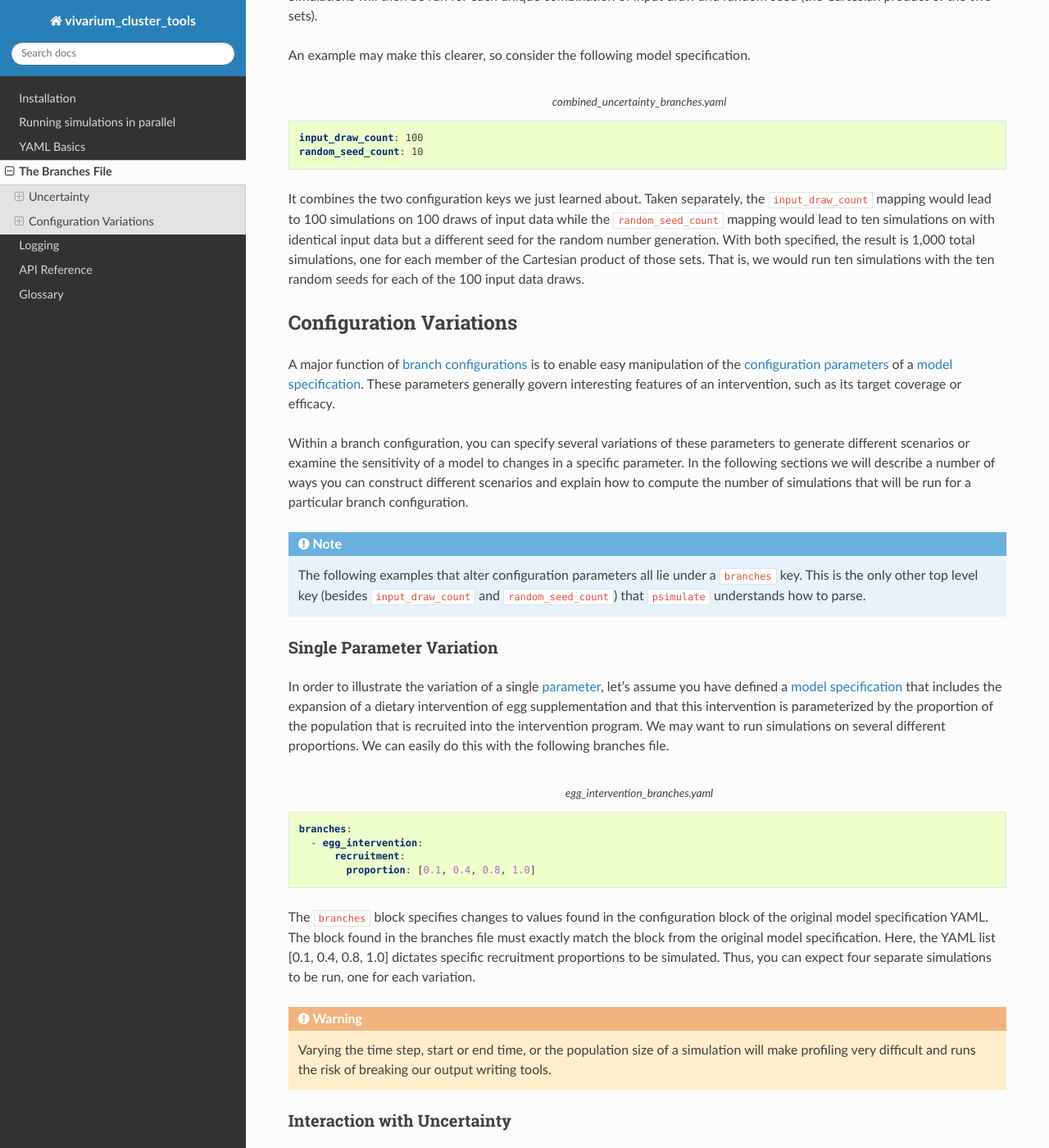
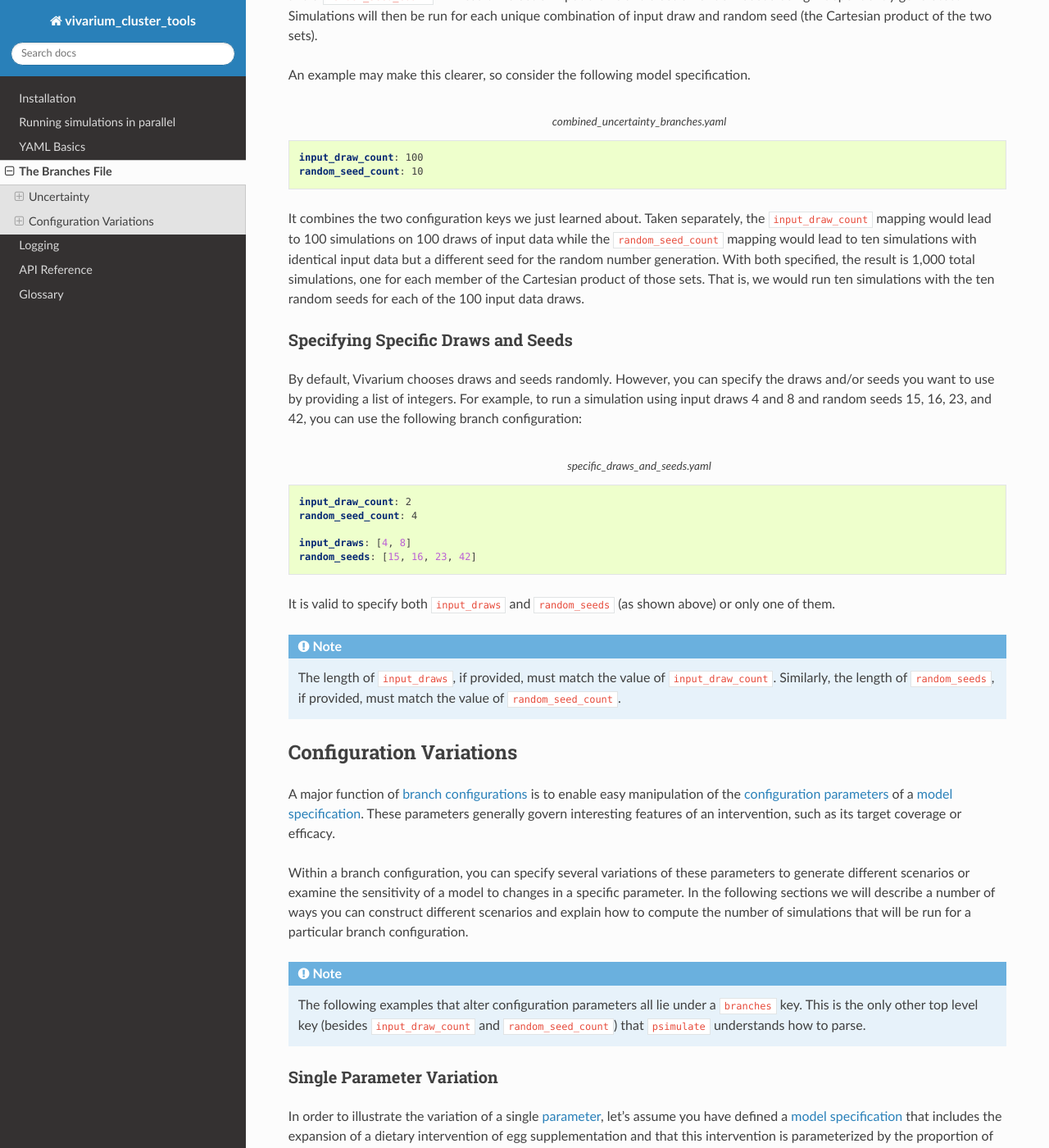
Before and after one commit to ihmeuw/vivarium_cluster_tools, a Sphinx documentation site: the page built from docs/source/branch.rst, in a window 1280 px wide and 1400 px high, scrolled down 2814 px. Shown: the whole window at 82% size. Built offline with Sphinx 7.4.7 and the Read the Docs theme 2.0.0, drawn with Linux system fonts in a browser that asks for light colours; the version number could not be read and is left out; some of the changed text lies outside the part shown.

Commit message:
Add blurb about specify draws and seeds

```diff
--- a/docs/source/branch.rst
+++ b/docs/source/branch.rst
@@ -126,9 +126,31 @@ An example may make this clearer, so consider the following model specification.
 
 It combines the two configuration keys we just learned about. Taken separately, the ``input_draw_count`` mapping would
 lead to 100 simulations on 100 draws of input data while the ``random_seed_count`` mapping would lead to ten
-simulations on with identical input data but a different seed for the random number generation. With both specified,
+simulations with identical input data but a different seed for the random number generation. With both specified,
 the result is 1,000 total simulations, one for each member of the Cartesian product of those sets. That is,
 we would run ten simulations with the ten random seeds for each of the 100 input data draws.
+
+Specifying Specific Draws and Seeds
+^^^^^^^^^^^^^^^^^^^^^^^^^^^^^^^^^^^
+By default, Vivarium chooses draws and seeds randomly. However, you can specify the draws and/or seeds you want to
+use by providing a list of integers. For example, to run a simulation using input draws 4 and 8 and random seeds 15, 16,
+23, and 42, you can use the following branch configuration:
+
+.. code-block:: yaml
+    :caption: specific_draws_and_seeds.yaml
+
+    input_draw_count: 2
+    random_seed_count: 4
+
+    input_draws: [4, 8]
+    random_seeds: [15, 16, 23, 42]
+
+It is valid to specify both ``input_draws`` and ``random_seeds`` (as shown above) or only one of them.
+
+.. note::
+
+    The length of ``input_draws``, if provided, must match the value of ``input_draw_count``. Similarly, the length of
+    ``random_seeds``, if provided, must match the value of ``random_seed_count``.
 
 Configuration Variations
 ------------------------
```
